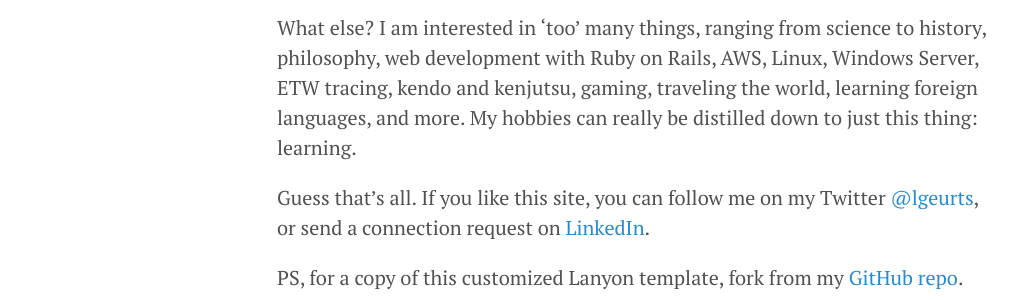
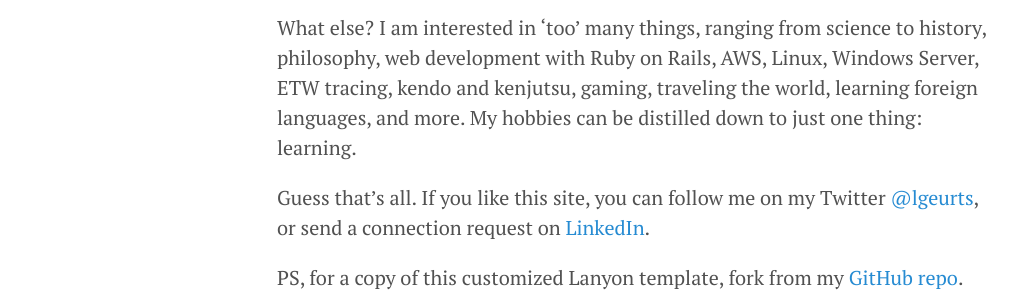
Before and after one commit to lgeurts/lgeurts.github.io, a Jekyll site: the page built from about.md, in a window 1280 px wide. Shown: the part 997-1297 px from the top of the page, without its empty margins (3-1031 px from the left). Built offline with Jekyll 4.4.1, drawn with Linux system fonts in a browser that asks for light colours; nearby versions of some CDN libraries.

Commit message:
Update about.md

```diff
--- a/about.md
+++ b/about.md
@@ -11,7 +11,7 @@ In a former life, I was a Microsoft PFE, an Escalation Engineer at Dell, Support
 I decided to get out of the 60+ hour weeks (work-life balance?) and start working for myself (again). With success.
 
 What else? I am interested in 'too' many things, ranging from science to history, philosophy, web development with Ruby on Rails, AWS, Linux, Windows Server, ETW tracing, kendo and kenjutsu, gaming, traveling the world, learning foreign languages, and more.
-My hobbies can really be distilled down to just this thing: learning.
+My hobbies can be distilled down to just one thing: learning.
 
 Guess that's all. If you like this site, you can follow me on my Twitter [@lgeurts](https://twitter.com/lgeurts), or send a connection request on [LinkedIn](https://www.linkedin.com/in/lucgeurts).
 
```
